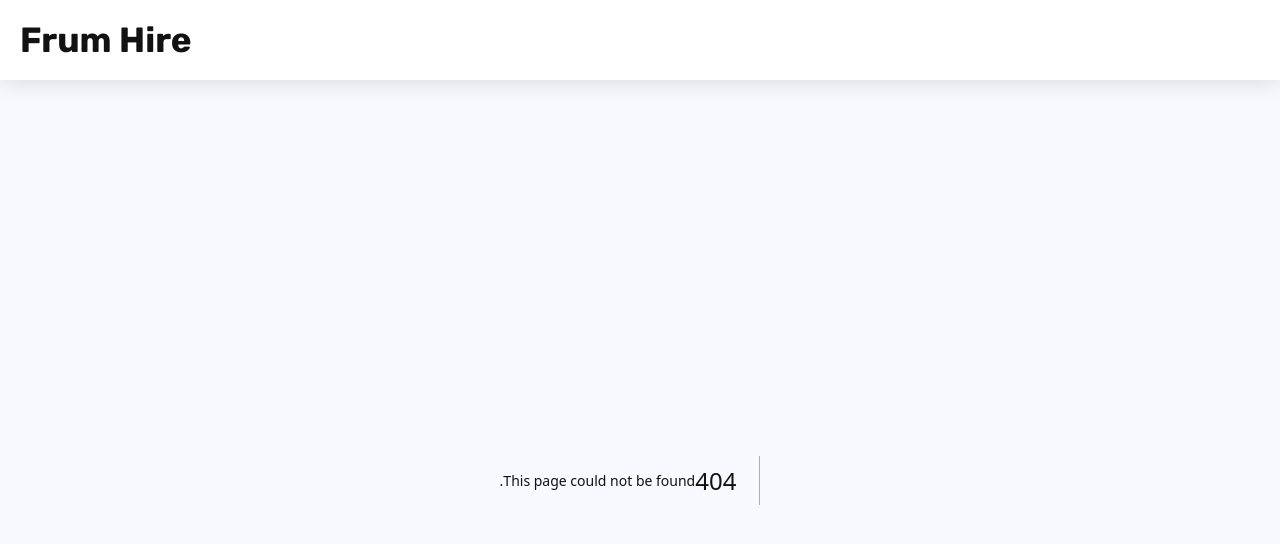
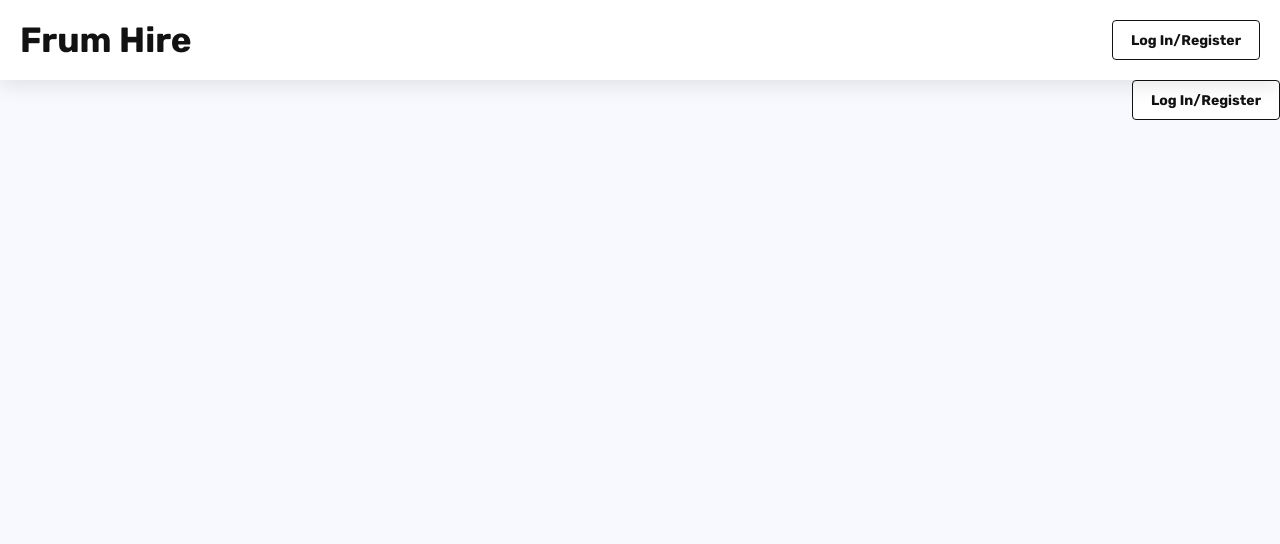
Before and after one commit to LevadoTech/frumhire_ui, a Next.js app: page /login in a window 1280 px wide. Before the commit this address had no page. Shown: the top 544 px of the page. Built offline with nearby package versions, Linux system fonts and the light colour scheme; no server answers.

Commit message:
FRUMHIRE-5

```diff
--- a/package.json
+++ b/package.json
@@ -10,6 +10,7 @@
     "lint": "next lint"
   },
   "dependencies": {
+    "@auth0/auth0-react": "^2.2.4",
     "next": "14.2.5",
     "react": "^18.3.1",
     "react-dom": "^18.3.1",
--- a/postcss.config.js
+++ b/postcss.config.js
@@ -1,6 +1,6 @@
 module.exports = {
   plugins: {
     tailwindcss: {},
-    autoprefixer: {},
-  },
-}
+    autoprefixer: {}
+  }
+};
--- /dev/null
+++ b/src/app/RootPrivider.tsx
@@ -0,0 +1,30 @@
+'use client';
+
+import { Auth0Provider } from '@auth0/auth0-react';
+
+const RootProvider = ({
+  children
+}: Readonly<{
+  children: React.ReactNode;
+}>) => {
+  // Add your Auth0 domain, client ID, and redirect URI here
+  const domain = process.env.NEXT_PUBLIC_AUTH0_DOMAIN;
+  const clientId = process.env.NEXT_PUBLIC_AUTH0_CLIENT_ID;
+  const redirectUri = process.env.NEXT_PUBLIC_AUTH0_REDIRECT_URI;
+  console.log('Domain:', domain);
+  console.log('Client ID:', clientId);
+  console.log('Redirect URI:', redirectUri);
+  return (
+    <Auth0Provider
+      domain={domain!}
+      clientId={clientId!}
+      authorizationParams={{
+        redirect_uri: redirectUri!
+      }}
+    >
+      {children}
+    </Auth0Provider>
+  );
+};
+
+export default RootProvider;
--- a/src/app/layout.tsx
+++ b/src/app/layout.tsx
@@ -3,6 +3,8 @@ import { Rubik } from 'next/font/google';
 import './globals.css';
 import { classnames } from '@/utils/classnames';
 import Link from 'next/link';
+import RootProvider from './RootPrivider';
+import Login from './login/page';
 
 const rubik = Rubik({ subsets: ['latin'] });
 
@@ -31,11 +33,16 @@ export default function RootLayout({
         />
       </head>
       <body className={classnames([body, rubik.className])}>
-        <header className={header}>
-          <div />
-          <Link href="/">Frum Hire</Link>
-        </header>
-        <main className={main}>{children}</main>
+        <RootProvider>
+          <header className={header}>
+            <div />
+            <div className="ml-auto">
+              <Login />
+            </div>
+            <Link href="/">Frum Hire</Link>
+          </header>
+          <main className={main}>{children}</main>
+        </RootProvider>
       </body>
     </html>
   );
--- /dev/null
+++ b/src/app/login/page.tsx
@@ -0,0 +1,93 @@
+'use client';
+
+import React, { useState } from 'react';
+import { useAuth0 } from '@auth0/auth0-react';
+import { Button } from '@/components/button/button';
+import { classnames } from '@/utils/classnames';
+import Link from 'next/link';
+
+const Login = () => {
+  // styles
+  const image = classnames(['h-16 w-16 cursor-pointer rounded-full']);
+  const popupMenu = classnames([
+    'absolute right-0 z-10 mt-2 w-60 rounded-md bg-white shadow-lg ring-1 ring-black ring-opacity-5'
+  ]);
+  const itemInMenu = classnames([
+    'px-4 py-2 block text-xl text-gray-700 hover:bg-gray-100 hover:text-gray-900'
+  ]);
+  // properties
+  const { loginWithRedirect, logout, user, isAuthenticated } = useAuth0();
+  const [isOpen, setIsOpen] = useState(false);
+  const toggleMenu = () => {
+    setIsOpen(!isOpen);
+  };
+
+  // const handleSaveUser = async () => {
+  //   if (isAuthenticated && user) {
+  //     const email = user.email;
+  //     console.log(user);
+
+  //     // save user to database
+  //     try {
+  //       const response = await fetch('http://localhost:YOUR_API_PORT/save-user', {
+  //         method: 'POST',
+  //         headers: {
+  //           'Content-Type': 'application/json',
+  //         },
+  //         body: JSON.stringify({ email }),
+  //       });
+
+  //       if (response.ok) {
+  //         console.log('User saved successfully!');
+  //       } else {
+  //         console.error('Failed to save user');
+  //       }
+  //     } catch (error) {
+  //       console.error('Error saving user:', error);
+  //     }
+  //   }
+  // };
+
+  return (
+    <div>
+      {!isAuthenticated ? (
+        <Button onClick={() => loginWithRedirect()} clear size="small" className="font-bold">
+          Log In/Register
+        </Button>
+      ) : (
+        <div className="relative inline-block text-left">
+          <img src={user?.picture} alt={user?.name} className={image} onClick={toggleMenu} />
+
+          {isOpen && (
+            <div className={popupMenu}>
+              {' '}
+              <div
+                className="py-2"
+                role="menu"
+                aria-orientation="vertical"
+                aria-labelledby="options-menu"
+              >
+                <Link href="/profile" className={itemInMenu} role="menuitem">
+                  Profile
+                </Link>
+                <Link href="/settings" className={itemInMenu} role="menuitem">
+                  Settings
+                </Link>
+                <Link
+                  href="/"
+                  className={itemInMenu}
+                  role="menuitem"
+                  onClick={() => logout({ logoutParams: { returnTo: window.location.origin } })}
+                >
+                  Logout
+                </Link>
+              </div>
+            </div>
+          )}
+        </div>
+      )}
+    </div>
+  );
+};
+
+export default Login;
--- a/src/app/page.tsx
+++ b/src/app/page.tsx
@@ -74,7 +74,6 @@ export default function Home() {
         <ButtonLink href="/new-project" size="large">
           Post a New Project
         </ButtonLink>
-          פרויקטים
         <Button clear size="large">
           Find a Project
         </Button>
--- a/src/components/button/button.tsx
+++ b/src/components/button/button.tsx
@@ -7,6 +7,7 @@ export interface ButtonProps {
   size?: 'small' | 'medium' | 'large';
   className?: string;
   type?: 'submit' | 'button';
+  onClick?: (event: React.MouseEvent<HTMLButtonElement, MouseEvent>) => void; // הוספת onClick
 }
 
 export const Button = ({
@@ -14,10 +15,15 @@ export const Button = ({
   clear,
   size = 'small',
   className,
-  type = 'button'
+  type = 'button',
+  onClick
 }: ButtonProps) => {
   return (
-    <button type={type} className={classnames(['fh-button', button({ clear, size }), className])}>
+    <button
+      type={type}
+      className={classnames(['fh-button', button({ clear, size }), className])}
+      onClick={onClick}
+    >
       {children}
     </button>
   );
```
Also changed, not shown: 2 other files (tests, documents, lock files or other folders).
